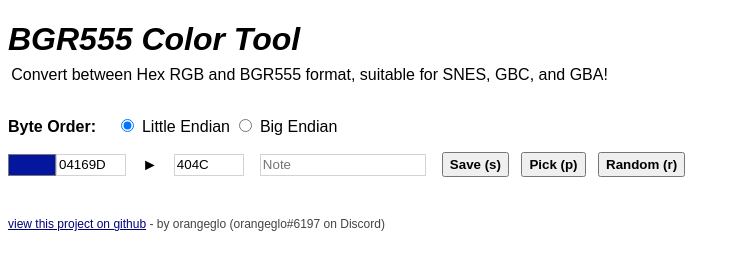
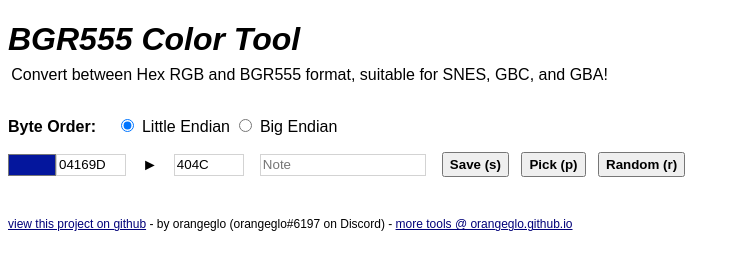
Before and after one commit to orangeglo/BGR555, a plain HTML site: page index.html in a window 1280 px wide. Shown: the whole page, without its empty margins (0-740 px from the left). Drawn offline with Linux system fonts and the light colour scheme; a script that the page names is missing.

Commit message:
Add link to orangeglo site

```diff
--- a/index.html
+++ b/index.html
@@ -57,6 +57,8 @@
       <a href="https://github.com/orangeglo/bgr555">view this project on github</a>
       -
       by orangeglo (orangeglo#6197 on Discord)
+      -
+      <a href="https://orangeglo.github.io/">more tools @ orangeglo.github.io</a>
     </footer>
 
     <script src="script/app.js"></script>
--- a/style/style.css
+++ b/style/style.css
@@ -83,7 +83,6 @@
 footer {
   margin-top: 40px;
   font-size: 0.75em;
-  color: #444;
 }
 
 a {
```
